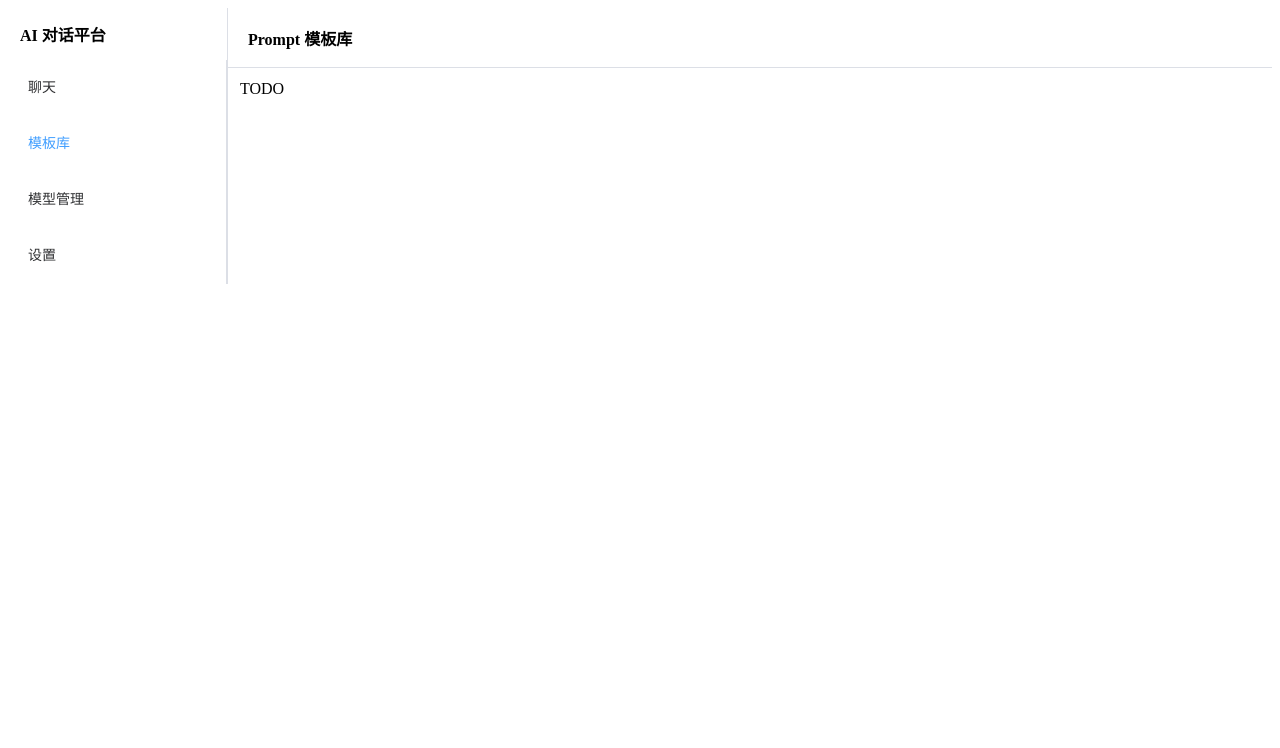
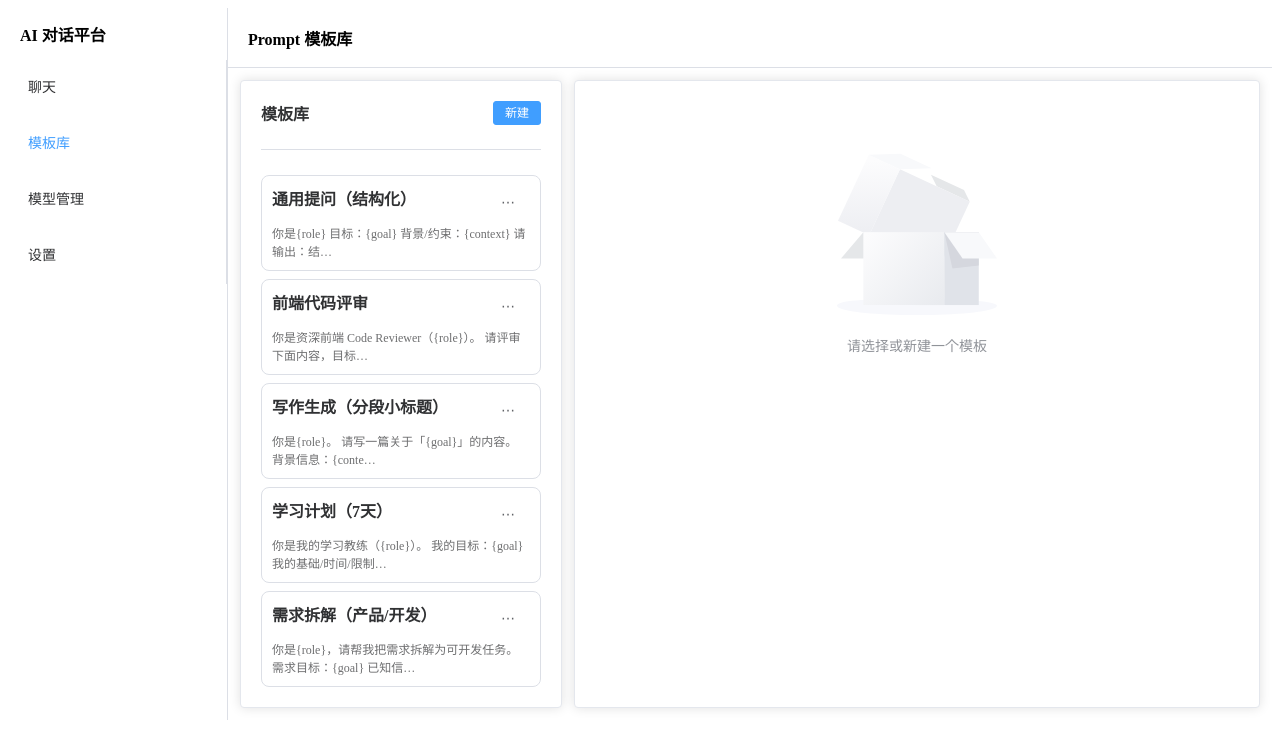
Before and after one commit to RoyalWhite55k/royal-ai-chat, a Vue app: page /prompts in a window 1280 px wide. Shown: the top 748 px of the page. Built offline with nearby package versions, Linux system fonts and the light colour scheme; the HTML template or start-up script is replaced by a standard one.

Commit message:
模板库功能

```diff
--- a/src/App.vue
+++ b/src/App.vue
@@ -24,6 +24,8 @@
 <script setup lang="ts">
 import { onMounted } from 'vue'
 import { useChatStore } from '@/stores/chat'
+import { usePromptStore } from '@/stores/prompts'
+const promptStore = usePromptStore()
 const chatStore = useChatStore()
 const titleMap: Record<string, string> = {
   '/chat': '聊天',
@@ -31,5 +33,8 @@ const titleMap: Record<string, string> = {
   '/models': '模型管理',
   '/settings': '设置',
 }
-onMounted(() => chatStore.load())
+onMounted(() => {
+  chatStore.load()
+  promptStore.load()
+})
 </script>
--- /dev/null
+++ b/src/stores/prompts.ts
@@ -0,0 +1,119 @@
+import { defineStore } from 'pinia'
+import { ref, watch } from 'vue'
+import debounce from 'lodash.debounce'
+
+export type PromptTemplate = {
+  id: string
+  title: string
+  content: string
+  createdAt: number
+  updatedAt: number
+}
+
+const LS_KEY = 'royal-ai-chat:prompts'
+
+function now() { return Date.now() }
+
+function defaults(): PromptTemplate[] {
+  const t = now()
+  return [
+    {
+      id: crypto.randomUUID(),
+      title: '通用提问（结构化）',
+      content:
+        `你是{role}
+        目标：{goal}
+        背景/约束：{context}
+        请输出：结论 + 分步方案 + 注意事项。`,
+      createdAt: t, updatedAt: t,
+    },
+    {
+      id: crypto.randomUUID(),
+      title: '前端代码评审',
+      content:
+        `你是资深前端 Code Reviewer（{role}）。
+        请评审下面内容，目标：{goal}
+        上下文：{context}
+        输出：问题点/风险/建议改法/可选优化。`,
+      createdAt: t, updatedAt: t,
+    },
+    {
+      id: crypto.randomUUID(),
+      title: '写作生成（分段小标题）',
+      content:
+        `你是{role}。
+        请写一篇关于「{goal}」的内容。
+        背景信息：{context}
+        要求：分段 + 小标题 + 逻辑清晰 + 口吻自然。`,
+      createdAt: t, updatedAt: t,
+    },
+    {
+      id: crypto.randomUUID(),
+      title: '学习计划（7天）',
+      content:
+        `你是我的学习教练（{role}）。
+        我的目标：{goal}
+        我的基础/时间/限制：{context}
+        请输出：7天计划（每天任务+验收标准+建议资源）。`,
+      createdAt: t, updatedAt: t,
+    },
+    {
+      id: crypto.randomUUID(),
+      title: '需求拆解（产品/开发）',
+      content:
+        `你是{role}，请帮我把需求拆解为可开发任务。
+        需求目标：{goal}
+        已知信息：{context}
+        输出：功能列表/接口与数据/边界与异常/拆分里程碑。`,
+      createdAt: t, updatedAt: t,
+    },
+  ]
+}
+
+export const usePromptStore = defineStore('prompts', () => {
+  const templates = ref<PromptTemplate[]>([])
+
+  function load() {
+    const raw = localStorage.getItem(LS_KEY)
+    if (raw) {
+      try {
+        templates.value = JSON.parse(raw)
+      } catch {
+        templates.value = defaults()
+      }
+    } else {
+      templates.value = defaults()
+    }
+  }
+
+  const persist = debounce(() => {
+    localStorage.setItem(LS_KEY, JSON.stringify(templates.value))
+  }, 300)
+
+  watch(templates, persist, { deep: true })
+
+  function upsert(tpl: { id?: string; title: string; content: string }) {
+    const t = now()
+    if (tpl.id) {
+      const idx = templates.value.findIndex(x => x.id === tpl.id)
+      if (idx !== -1) {
+        templates.value[idx] = { ...templates.value[idx], ...tpl, updatedAt: t }
+        return
+      }
+    }
+    templates.value.unshift({
+      id: crypto.randomUUID(),
+      title: tpl.title.trim() || '未命名模板',
+      content: tpl.content,
+      createdAt: t,
+      updatedAt: t,
+    })
+  }
+
+  function remove(id: string) {
+    const idx = templates.value.findIndex(x => x.id === id)
+    if (idx !== -1) templates.value.splice(idx, 1)
+  }
+
+  return { templates, load, upsert, remove }
+})
--- a/src/views/chat/index.vue
+++ b/src/views/chat/index.vue
@@ -131,6 +131,10 @@ import { computed, nextTick, onMounted, reactive, ref, watch } from 'vue'
 import { ElMessage, ElMessageBox } from 'element-plus'
 import { ollamaChatStream, ollamaTags, type ChatMessage } from '@/services/ollama'
 import { useChatStore } from '@/stores/chat'
+import { useRoute, useRouter } from 'vue-router'
+const route = useRoute()
+const router = useRouter()
+
 
 const chat = useChatStore()
 
@@ -312,4 +316,18 @@ function exportJSON() {
   if (!active.value) return
   exportSessionJSON(active.value)
 }
+
+watch(
+  () => route.query.tpl,
+  (tplId) => {
+    const id = String(tplId || '')
+    if (!id) return
+    selectedTplId.value = id
+    applyTemplateToInput()
+    // 用完把 query 清掉（避免刷新重复套用）
+    router.replace({ path: '/chat', query: {} })
+  },
+  { immediate: true }
+)
+
 </script>
--- a/src/views/prompts/index.vue
+++ b/src/views/prompts/index.vue
@@ -1 +1,139 @@
-<template><div>TODO</div></template>
+<template>
+  <div style="display:flex; gap:12px;">
+    <!-- 左：模板列表 -->
+    <el-card style="width: 320px;">
+      <div style="display:flex; justify-content:space-between; align-items:center;">
+        <div style="font-weight:700;">模板库</div>
+        <el-button type="primary" size="small" @click="createNew">新建</el-button>
+      </div>
+
+      <el-divider />
+
+      <div style="display:flex; flex-direction:column; gap:8px;">
+        <div
+          v-for="t in store.templates"
+          :key="t.id"
+          @click="select(t.id)"
+          :style="{
+            padding:'10px',
+            borderRadius:'8px',
+            cursor:'pointer',
+            border: t.id===activeId ? '1px solid var(--el-color-primary)' : '1px solid var(--el-border-color)',
+            background: t.id===activeId ? 'var(--el-color-primary-light-9)' : 'transparent'
+          }"
+        >
+          <div style="font-weight:600; display:flex; justify-content:space-between; gap:8px;">
+            <div style="overflow:hidden; text-overflow:ellipsis; white-space:nowrap; max-width: 220px;">
+              {{ t.title }}
+            </div>
+
+            <el-dropdown @command="(cmd) => onCommand(cmd, t.id)">
+              <el-button text>⋯</el-button>
+              <template #dropdown>
+                <el-dropdown-menu>
+                  <el-dropdown-item command="use">使用</el-dropdown-item>
+                  <el-dropdown-item command="delete" divided>删除</el-dropdown-item>
+                </el-dropdown-menu>
+              </template>
+            </el-dropdown>
+          </div>
+
+          <div style="font-size:12px; opacity:.7; margin-top:6px;">
+            {{ preview(t.content) }}
+          </div>
+        </div>
+      </div>
+    </el-card>
+
+    <!-- 右：编辑区 -->
+    <el-card style="flex:1;">
+      <template v-if="active">
+        <div style="display:flex; justify-content:space-between; align-items:center;">
+          <div style="font-weight:700;">编辑模板</div>
+          <el-button type="primary" @click="save">保存</el-button>
+        </div>
+
+        <el-divider />
+
+        <el-form label-width="80px">
+          <el-form-item label="标题">
+            <el-input v-model="draft.title" placeholder="比如：前端代码评审" />
+          </el-form-item>
+
+          <el-form-item label="内容">
+            <el-input
+              v-model="draft.content"
+              type="textarea"
+              :autosize="{ minRows: 12, maxRows: 20 }"
+              placeholder="支持变量：{role} {goal} {context}"
+            />
+          </el-form-item>
+        </el-form>
+
+        <el-alert
+          type="info"
+          :closable="false"
+          title="变量说明"
+          description="在 chat 页使用时会替换：{role}、{goal}、{context}。"
+        />
+      </template>
+
+      <el-empty v-else description="请选择或新建一个模板" />
+    </el-card>
+  </div>
+</template>
+
+<script setup lang="ts">
+import { computed, reactive, ref, watch } from 'vue'
+import { ElMessage, ElMessageBox } from 'element-plus'
+import { usePromptStore } from '@/stores/prompts'
+import { useRouter } from 'vue-router'
+
+const store = usePromptStore()
+const router = useRouter()
+
+const activeId = ref('')
+const active = computed(() => store.templates.find(t => t.id === activeId.value) || null)
+
+const draft = reactive({ id: '', title: '', content: '' })
+
+watch(active, (t) => {
+  if (!t) return
+  draft.id = t.id
+  draft.title = t.title
+  draft.content = t.content
+}, { immediate: true })
+
+function preview(s: string) {
+  return (s || '').replace(/\s+/g, ' ').slice(0, 40) + ((s?.length ?? 0) > 40 ? '…' : '')
+}
+
+function select(id: string) {
+  activeId.value = id
+}
+
+function createNew() {
+  store.upsert({ title: '新模板', content: '你是{role}\n目标：{goal}\n上下文：{context}\n请输出：结论 + 分步方案。' })
+  activeId.value = store.templates[0].id
+  ElMessage.success('已创建模板')
+}
+
+function save() {
+  if (!draft.id) return
+  store.upsert({ id: draft.id, title: draft.title, content: draft.content })
+  ElMessage.success('已保存')
+}
+
+function onCommand(cmd: string, id: string) {
+  if (cmd === 'use') {
+    router.push({ path: '/chat', query: { tpl: id } })
+  } else if (cmd === 'delete') {
+    ElMessageBox.confirm('确认删除该模板？', '提示', { type: 'warning' })
+      .then(() => {
+        store.remove(id)
+        if (activeId.value === id) activeId.value = store.templates[0]?.id ?? ''
+      })
+      .catch(() => {})
+  }
+}
+</script>
```
Also changed, not shown: src/utils/template.ts (added, +9 -0 lines), src/stores/ptompts.ts (deleted).
